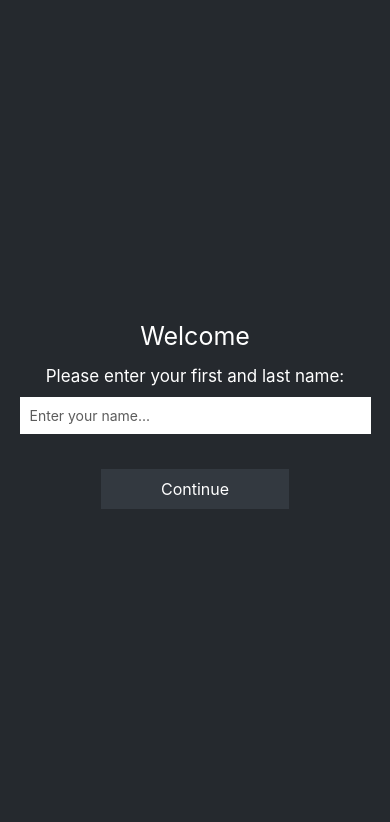
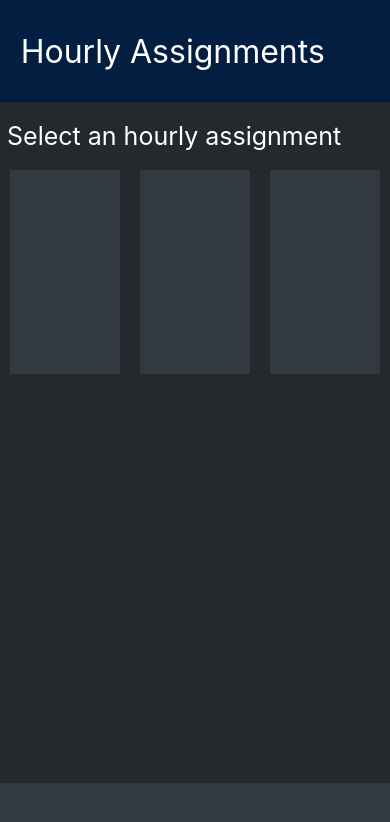
Before and after one commit to Buslon-Brian/KCMonitor2, a React Native app: screen /Hourly in a window 390 px wide. Shown: the top 822 px of the page. Built offline with nearby package versions, Linux system fonts and the light colour scheme.

Commit message:
Added Hourly Assignment page and layout

```diff
--- a/App.js
+++ b/App.js
@@ -7,6 +7,7 @@ import Headcounts from './components/Headcounts';
 import Property from './components/Property';
 import QR from './components/QR';
 import Printers from './components/Printers'
+import Hourly from './components/HourlyAssignments'
 
 const Stack = createNativeStackNavigator();
 
@@ -24,6 +25,7 @@ export default function App() {
       <Stack.Screen name = "QR" component={QR}/>
       <Stack.Screen name = "Property" component={Property}/>
       <Stack.Screen name ="Printers" component = {Printers}/>
+      <Stack.Screen name ="Hourly" component = {Hourly}/>
 
     </Stack.Navigator>
   </NavigationContainer>
--- /dev/null
+++ b/components/HourlyAssignments.js
@@ -0,0 +1,35 @@
+import {View, Text, TouchableOpacity} from 'react-native';
+import { SafeAreaProvider } from "react-native-safe-area-context"
+import styles from "./styles"
+import { useEffect, useState } from 'react';
+import { useSnapshot } from 'valtio';
+import { store } from '../stores/store';
+export default function Hourly({navigation}){
+    return (
+        <SafeAreaProvider>
+            <View style={[styles.header_bar, { alignItems: 'flex-start' }]}>
+                <Text style={{ color: 'white', fontSize: 32, marginLeft: "3%" }}> Hourly Assignments </Text>
+        </View>
+
+        <View style = {{backgroundColor: '#25292e', flex: 1}}>
+            <View style = {{flex: .1, justifyContent: 'center'}}>
+                <Text style ={{fontSize:25, color: 'white'}}> Select an hourly assignment</Text>
+            </View>
+
+            <View style = {{flex: .3, flexDirection: 'row'}}>
+                <TouchableOpacity style = {{backgroundColor:'#333940', marginHorizontal:10, flex: 1}}/>
+                <TouchableOpacity style = {{backgroundColor:'#333940', marginHorizontal:10, flex: 1}}/>
+                <TouchableOpacity style = {{backgroundColor:'#333940', marginHorizontal:10, flex: 1}}/>
+            </View>
+
+        </View>
+
+        <TouchableOpacity
+            style={{ backgroundColor: "#333940", flex: .09, alignItems: 'center', justifyContent: 'center' }}
+            onPress={() => navigation.navigate('Menu')}
+        >
+        </TouchableOpacity>
+
+        </SafeAreaProvider>
+    )
+}
--- a/components/MenuScreen.js
+++ b/components/MenuScreen.js
@@ -45,7 +45,8 @@ const DATA = [
   {
    id: '4',
    path: "../assets/images/Clock.png",
-   title: 'Hourly Assignments'
+   title: 'Hourly Assignments',
+   screen: 'Hourly'
   },
 
   {
--- a/components/Printers.js
+++ b/components/Printers.js
@@ -27,7 +27,6 @@ export default function Printers ({navigation}){
 
         </SafeAreaProvider>
         )
-
 }
 
 const Item = ({ prnt_code }) => (
```
